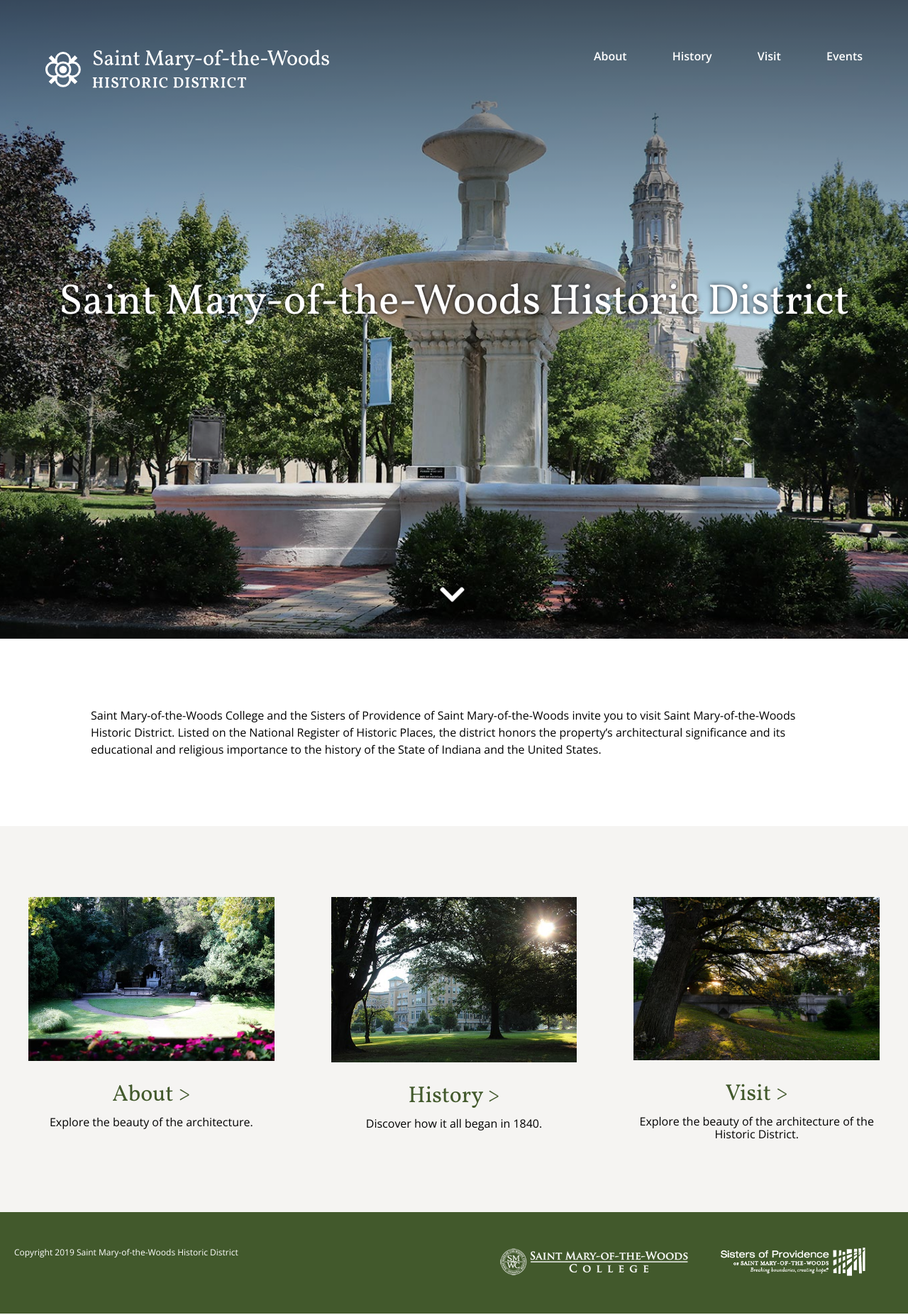
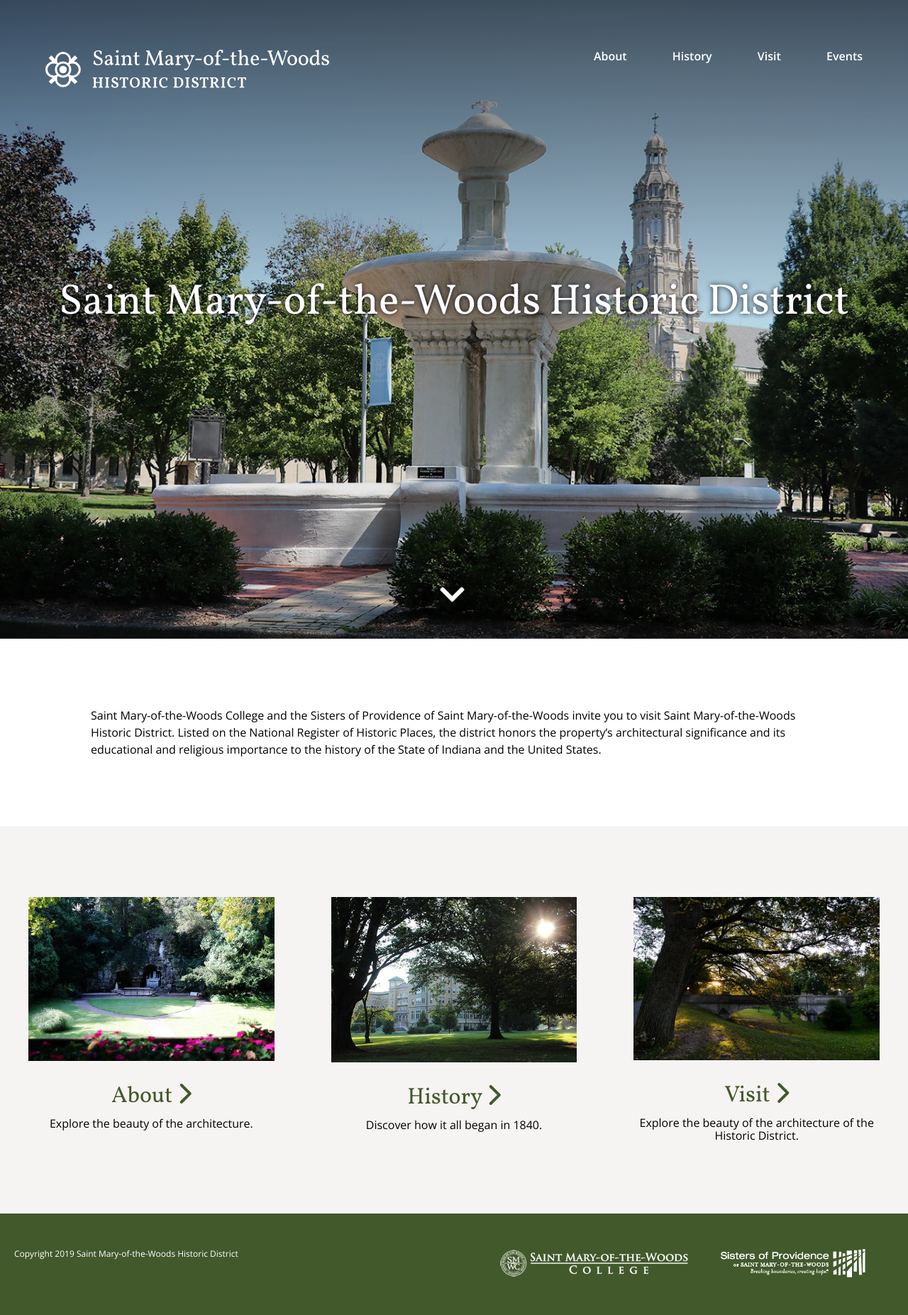
Before and after one commit to smwcollege/smw-historic-district, a Jekyll site: the page built from index.md, in a window 1280 px wide. Shown: the whole page at 71% size. Built offline with Jekyll 4.4.1, drawn with Linux system fonts in a browser that asks for light colours; nearby versions of some CDN libraries.

Commit message:
Fixed cta arrows

```diff
--- a/_layouts/frontpage.html
+++ b/_layouts/frontpage.html
@@ -17,17 +17,17 @@ layout: default
     <div class="three-cta">
         <a href="/about"><div class="cta">
             <img src="/assets/images/locations/The-Grotto-sm.jpg" alt=" " />
-            <h2>About ></h2>
+            <h2>About <i class="fas fa-chevron-right"></i></h2>
             <div class="cta-description">Explore the beauty of the architecture.</div>
         </div></a>
         <a href="/history"><div class="cta">
             <img src="/assets/images/locations/Le-Fer-Hall-exterior-sm.jpg" alt=" " />
-            <h2>History ></h2>
+            <h2>History <i class="fas fa-chevron-right"></i></h2>
             <div class="cta-description">Discover how it all began in 1840.</div>
         </div></a>
         <a href="/visit"><div class="cta">
             <img src="/assets/images/locations/Bridge-sm.jpg" alt=" " />
-            <h2>Visit ></h2>
+            <h2>Visit <i class="fas fa-chevron-right"></i></h2>
             <div class="cta-description">Explore the beauty of the architecture of the Historic District.</div>
         </div></a>
     </div>
--- a/_layouts/visit.html
+++ b/_layouts/visit.html
@@ -64,17 +64,17 @@ layout: page
 <div class="three-cta fullwidth">
     <a href="https://spsmw.org/visit/group-tours/"><div class="cta">
         <img src="/assets/images/locations/White-Violet-Center-sm.jpg" alt=" " />
-        <h2>Tours ></h2>
+        <h2>Tours <i class="fas fa-chevron-right"></i></h2>
         <div class="cta-description">Schedule a tour for your group or organization.</div>
     </div></a>
     <a href="https://www.terrehaute.com/"><div class="cta">
         <img src="/assets/images/Vigo_County_Courthouse_Terre_Haute-md.jpg" alt=" " />
-        <h2>Visit Terre Haute ></h2>
+        <h2>Visit Terre Haute <i class="fas fa-chevron-right"></i></h2>
         <div class="cta-description">Spend time in Terre Haute and visit other exciting locations.</div>
     </div></a>
     <a href="/events"><div class="cta">
         <img src="/assets/images/locations/Guerin-Hall-Lion-Head-sm.jpg" alt=" " />
-        <h2>Events ></h2>
+        <h2>Events <i class="fas fa-chevron-right"></i></h2>
         <div class="cta-description">Learn more about the incredible architectural details of the Historic District.</div>
     </div></a>
 </div>
--- a/assets/sass/base/_layout.scss
+++ b/assets/sass/base/_layout.scss
@@ -47,9 +47,15 @@
             color: $primary;
             margin: 30px 0 10px;
 
-            &:hover {
-                color: $accent;
+            svg {
+                margin-left: 5px;
+                height: 25px;
+                padding-bottom: 5px;
             }
+        }
+
+        &:hover h2 {
+            color: $accent;
         }
 
         .cta-description {
```
